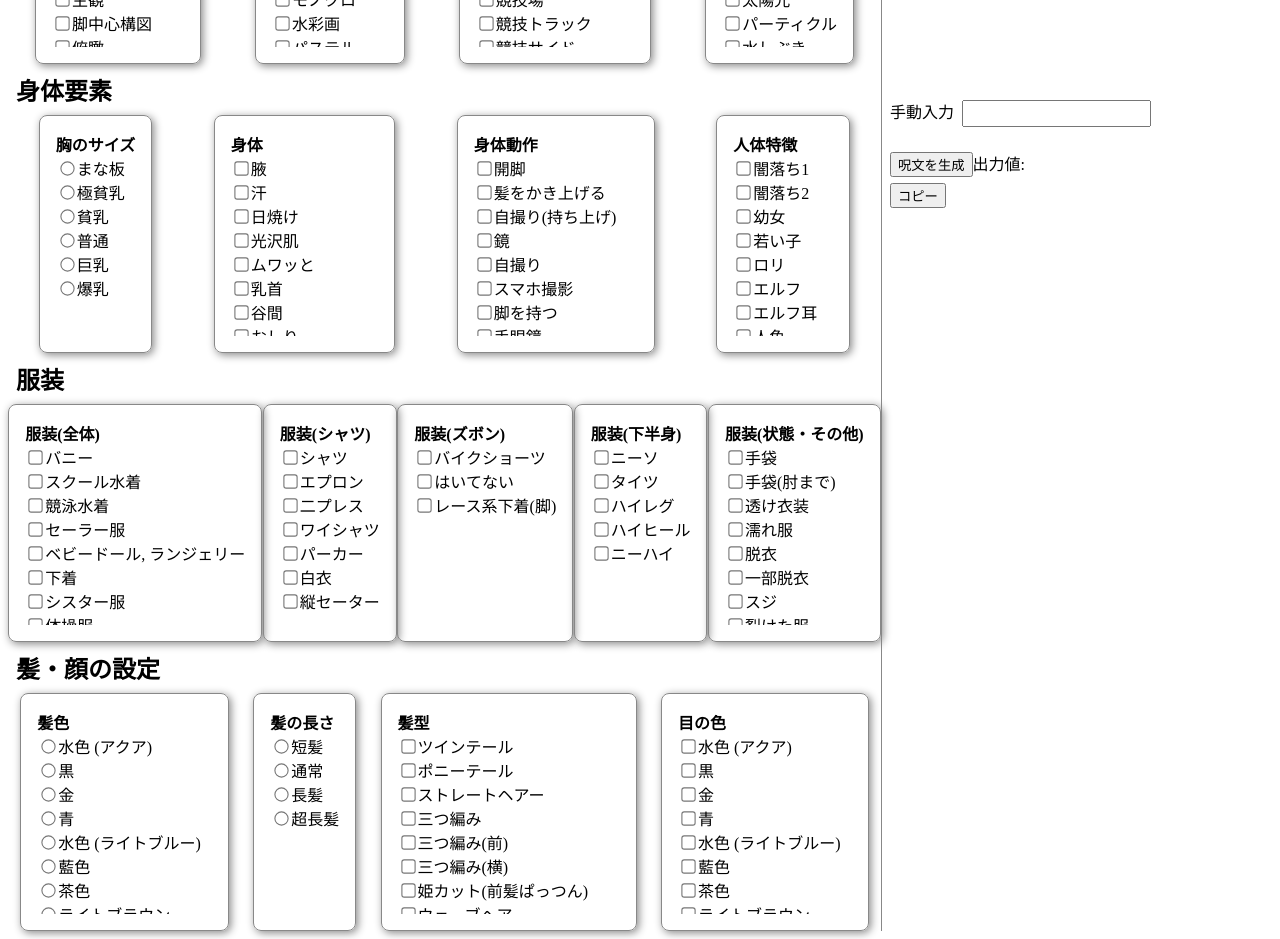
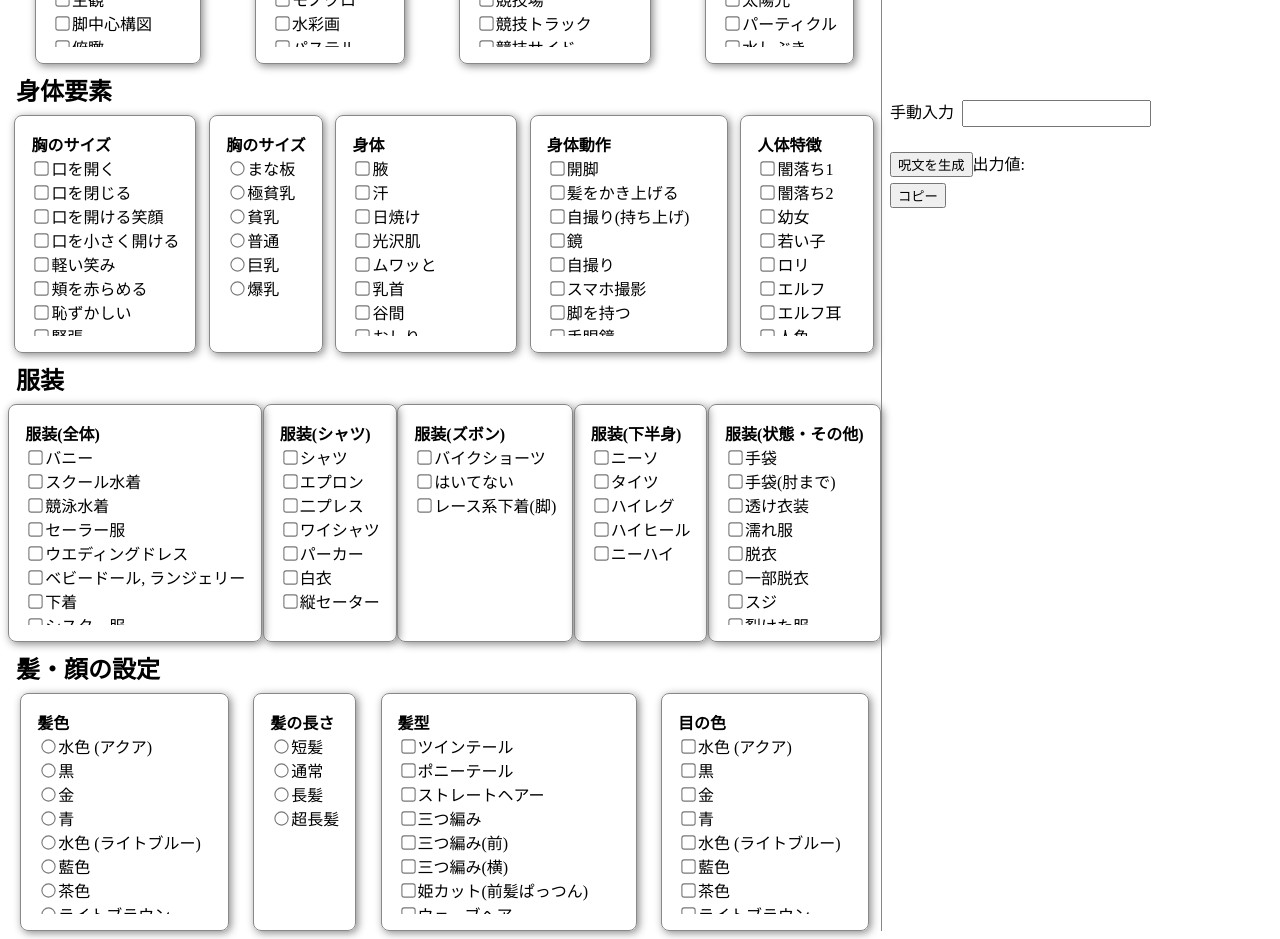
Before and after one commit to Fumin26u/novelai_spell_generator, a Vue app: page / in a window 1280 px wide. Shown: the part 540-1479 px from the top of the page. Built offline with nearby package versions, Linux system fonts and the light colour scheme.

Commit message:
呪文追加

```diff
--- a/src/tags/bodyElements.js
+++ b/src/tags/bodyElements.js
@@ -3,6 +3,168 @@ const bodyElements = {
     slag: 'bodyElements',
     type: '',
     content: [
+        {
+            jp: '胸のサイズ',
+            slag: 'breasts',
+            type: 'checkbox',
+            content: [
+                {
+                    tag: 'open mouth',
+                    jp: '口を開く',
+                    detail: '',
+                },
+                {
+                    tag: 'close mouth',
+                    jp: '口を閉じる',
+                    detail: '',
+                },
+                {
+                    tag: ':d',
+                    jp: '口を開ける笑顔',
+                    detail: '',
+                },
+                {
+                    tag: ':o',
+                    jp: '口を小さく開ける',
+                    detail: '',
+                },
+                {
+                    tag: 'light smile',
+                    jp: '軽い笑み',
+                    detail: '',
+                },
+                {
+                    tag: 'blush',
+                    jp: '頬を赤らめる',
+                    detail: '',
+                },
+                {
+                    tag: 'embarrassed',
+                    jp: '恥ずかしい',
+                    detail: '',
+                },
+                {
+                    tag: 'nervous',
+                    jp: '緊張',
+                    detail: '',
+                },
+                {
+                    tag: 'innocent',
+                    jp: 'あどけない',
+                    detail: '',
+                },
+                {
+                    tag: 'one_eye_closed',
+                    jp: 'ウインク',
+                    detail: '',
+                },
+                {
+                    tag: 'tears',
+                    jp: '涙',
+                    detail: '',
+                },
+                {
+                    tag: 'seductive_smile',
+                    jp: '口角上げ',
+                    detail: '',
+                },
+                {
+                    tag: 'defiant look',
+                    jp: '恥じらい',
+                    detail: '',
+                },
+                {
+                    tag: 'chestnut_mouth',
+                    jp: 'どんぐり口',
+                    detail: '',
+                },
+                {
+                    tag: 'half-closed eyes',
+                    jp: '半目',
+                    detail: '',
+                },
+                {
+                    tag: 'evil smile',
+                    jp: '色っぽい笑み',
+                    detail: '',
+                },
+                {
+                    tag: 'tongue_out',
+                    jp: '舌だし',
+                    detail: '',
+                },
+                {
+                    tag: 'looking_to_the_side',
+                    jp: '横を向く',
+                    detail: '',
+                },
+                {
+                    tag: 'skin fang',
+                    jp: '八重歯',
+                    detail: '',
+                },
+                {
+                    tag: 'jitome',
+                    jp: 'ジト目',
+                    detail: '',
+                },
+                {
+                    tag: 'tareme',
+                    jp: 'たれ目',
+                    detail: '',
+                },
+                {
+                    tag: 'tsurime',
+                    jp: 'つり目',
+                    detail: '',
+                },
+                {
+                    tag: 'salvia',
+                    jp: 'よだれ',
+                    detail: '',
+                },
+                {
+                    tag: 'scowl',
+                    jp: '睨む',
+                    detail: '',
+                },
+                {
+                    tag: 'screaming',
+                    jp: '怖くて叫ぶ',
+                    detail: '',
+                },
+                {
+                    tag: 'feared',
+                    jp: '恐れ目',
+                    detail: '',
+                },
+                {
+                    tag: 'expressionless',
+                    jp: '無表情',
+                    detail: '',
+                },
+                {
+                    tag: 'tearing up',
+                    jp: '泣き顔',
+                    detail: '',
+                },
+                {
+                    tag: 'ringed eyes',
+                    jp: 'ぐるぐる目',
+                    detail: '',
+                },
+                {
+                    tag: 'crying with eyes open',
+                    jp: '目を開けた泣き顔',
+                    detail: '',
+                },
+                {
+                    tag: 'teasing smile',
+                    jp: 'からかう笑み',
+                    detail: '',
+                },
+            ]
+        },
         {
             jp: '胸のサイズ',
             slag: 'breasts',
--- a/src/tags/clothes.js
+++ b/src/tags/clothes.js
@@ -26,6 +26,11 @@ const clothes = {
                 {
                     tag: 'school uniform',
                     jp: 'セーラー服',
+                    detail: '',
+                },
+                {
+                    tag: 'wedding dress',
+                    jp: 'ウエディングドレス',
                     detail: '',
                 },
                 {
```
